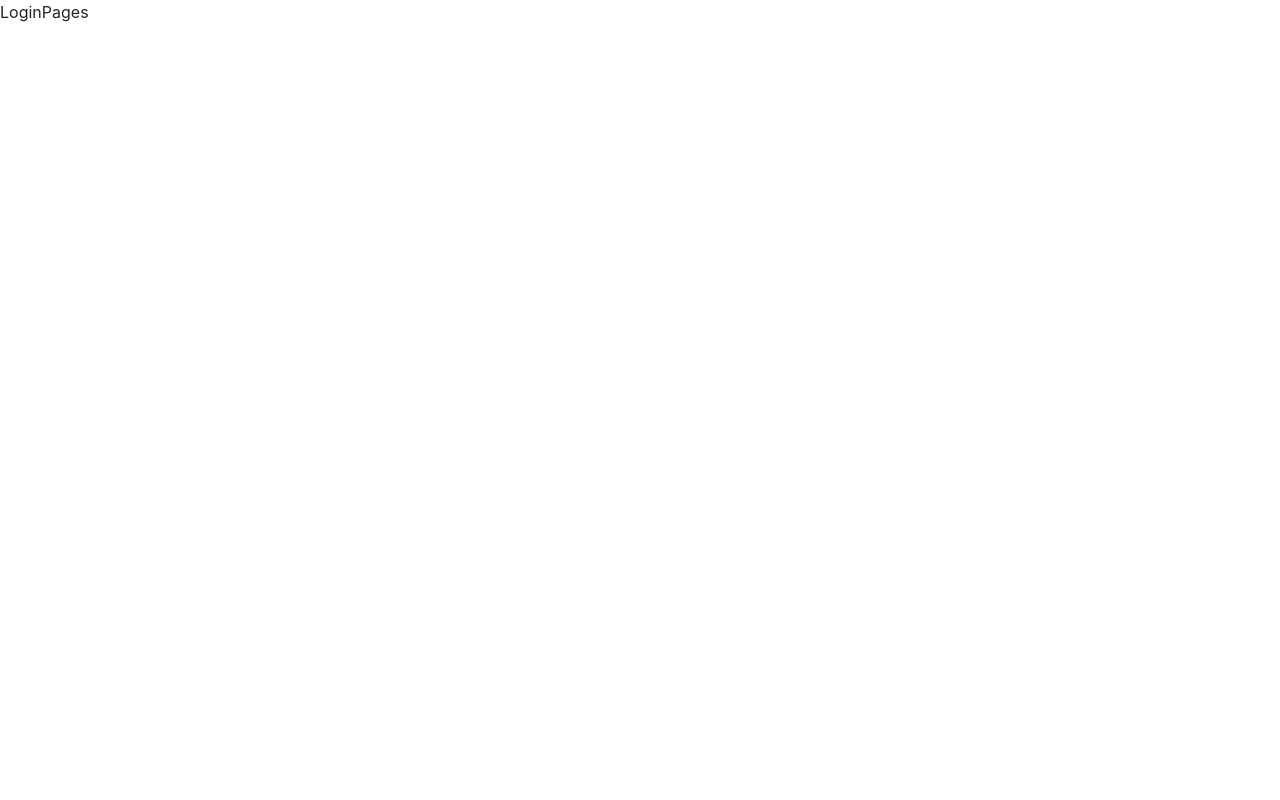
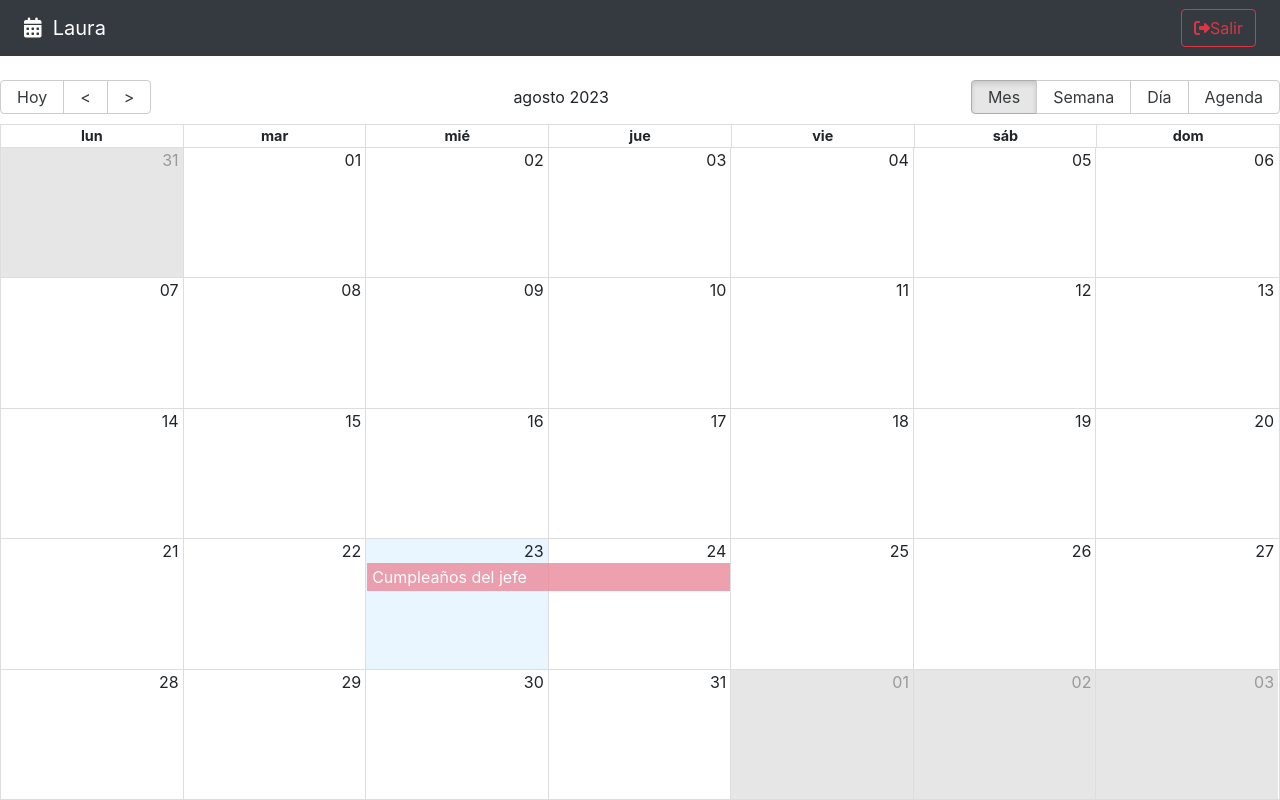
Before and after one commit to LMARULANDA/calendar-app, a React (Vite) app: page /auth in a window 1280 px wide. Built offline with nearby package versions, Linux system fonts and the light colour scheme.

Commit message:
Configuracion del calendario

```diff
--- a/index.html
+++ b/index.html
@@ -6,6 +6,7 @@
     <meta name="viewport" content="width=device-width, initial-scale=1.0" />
     <title>Calendar App</title>
     <link rel="stylesheet" href="https://cdn.jsdelivr.net/npm/bootstrap@4.5.3/dist/css/bootstrap.min.css" integrity="sha384-TX8t27EcRE3e/ihU7zmQxVncDAy5uIKz4rEkgIXeMed4M0jlfIDPvg6uqKI2xXr2" crossorigin="anonymous">
+    <link rel="stylesheet" href="https://cdnjs.cloudflare.com/ajax/libs/font-awesome/6.4.2/css/all.min.css" integrity="sha512-z3gLpd7yknf1YoNbCzqRKc4qyor8gaKU1qmn+CShxbuBusANI9QpRohGBreCFkKxLhei6S9CQXFEbbKuqLg0DA==" crossorigin="anonymous" referrerpolicy="no-referrer" />
   </head>
   <body>
     <div id="root"></div>
--- a/package.json
+++ b/package.json
@@ -10,7 +10,9 @@
     "preview": "vite preview"
   },
   "dependencies": {
+    "date-fns": "^2.30.0",
     "react": "^18.2.0",
+    "react-big-calendar": "^1.8.2",
     "react-dom": "^18.2.0",
     "react-router-dom": "^6.15.0"
   },
--- /dev/null
+++ b/src/auth/pages/LoginPages.css
@@ -0,0 +1,51 @@
+.login-container{
+    margin-top: 15%;
+}
+.login-form-1{
+    border-radius: 5px;
+    box-shadow: 0 5px 8px 0 rgba(0, 0, 0, 0.2), 0 9px 26px 0 rgba(0, 0, 0, 0.19);
+    padding: 5%;
+}
+.login-form-1 h3{
+    text-align: center;
+    color: #333;
+}
+.login-form-2{
+    border-radius: 5px;
+    box-shadow: 0 5px 8px 0 rgba(0, 0, 0, 0.2), 0 9px 26px 0 rgba(0, 0, 0, 0.19);
+    padding: 5%;
+    background: #0062cc;
+}
+.login-form-2 h3{
+    text-align: center;
+    color: #fff;
+}
+.login-container form{
+    padding: 10%;
+}
+.btnSubmit
+{
+    width: 100%;
+    border-radius: 1rem;
+    padding: 1.5%;
+    border: none;
+    cursor: pointer;
+}
+.login-form-1 .btnSubmit{
+    color: #fff;
+    background-color: #0062cc;
+}
+.login-form-2 .btnSubmit{
+    background-color: #fff;
+    color: #0062cc;
+}
+.login-form-2 .ForgetPwd{
+    color: #fff;
+    font-weight: 600;
+    text-decoration: none;
+}
+.login-form-1 .ForgetPwd{
+    color: #0062cc;
+    font-weight: 600;
+    text-decoration: none;
+}
--- a/src/auth/pages/LoginPages.jsx
+++ b/src/auth/pages/LoginPages.jsx
@@ -1,6 +1,79 @@
+import React from 'react';
+import './LoginPages.css';
 
 export const LoginPages = () => {
-  return (
-    <div>LoginPages</div>
-  )
+    return (
+        <div className="container login-container">
+            <div className="row">
+                <div className="col-md-6 login-form-1">
+                    <h3>Ingreso</h3>
+                    <form>
+                        <div className="form-group mb-2">
+                            <input
+                                type="text"
+                                className="form-control"
+                                placeholder="Correo"
+                            />
+                        </div>
+                        <div className="form-group mb-2">
+                            <input
+                                type="password"
+                                className="form-control"
+                                placeholder="Contraseña"
+                            />
+                        </div>
+                        <div className="d-grid gap-2">
+                            <input
+                                type="submit"
+                                className="btnSubmit"
+                                value="Login"
+                            />
+                        </div>
+                    </form>
+                </div>
+
+                <div className="col-md-6 login-form-2">
+                    <h3>Registro</h3>
+                    <form>
+                        <div className="form-group mb-2">
+                            <input
+                                type="text"
+                                className="form-control"
+                                placeholder="Nombre"
+                            />
+                        </div>
+                        <div className="form-group mb-2">
+                            <input
+                                type="email"
+                                className="form-control"
+                                placeholder="Correo"
+                            />
+                        </div>
+                        <div className="form-group mb-2">
+                            <input
+                                type="password"
+                                className="form-control"
+                                placeholder="Contraseña"
+                            />
+                        </div>
+
+                        <div className="form-group mb-2">
+                            <input
+                                type="password"
+                                className="form-control"
+                                placeholder="Repita la contraseña"
+                            />
+                        </div>
+
+                        <div className="form-group mb-2">
+                            <input
+                                type="submit"
+                                className="btnSubmit"
+                                value="Crear cuenta" />
+                        </div>
+                    </form>
+                </div>
+            </div>
+        </div>
+    )
 }
--- /dev/null
+++ b/src/calendar/components/Navbar.jsx
@@ -0,0 +1,19 @@
+
+
+export const Navbar = () => {
+  return (
+    <div className="navbar navbar-dark bg-dark  mb-4 px-4">
+      <span className="navbar-brand">
+        <i className="fas fa-calendar-alt"></i>
+        &nbsp;
+        Laura
+      </span>
+      <button className="btn btn-outline-danger">
+        <i className="fas fa-sign-out-alt"></i>
+        <span>Salir</span>
+
+      </button>
+
+    </div>
+  )
+}
--- /dev/null
+++ b/src/calendar/index.js
@@ -0,0 +1,2 @@
+export * from './components/Navbar';
+export * from './pages/CalendarPage';
--- a/src/calendar/pages/CalendarPage.jsx
+++ b/src/calendar/pages/CalendarPage.jsx
@@ -1,10 +1,50 @@
-import { BrowserRouter } from "react-router-dom";
-import { AppRouter } from "../../router";
+import { Calendar} from 'react-big-calendar';
+import 'react-big-calendar/lib/css/react-big-calendar.css';
+
+import {addHours} from 'date-fns';
+
+import { Navbar } from "../";
+import { localizer,getMessagesES } from '../../helpers';
+
+const events = [{
+  title:'Cumpleaños del jefe',
+  notes:'Hay que comprar el pastel',
+  start: new Date(),
+  end: addHours(new Date(),2),
+  bgColor: '#fafafa',
+  user: {
+    _id:123,
+    name:'Laura'
+  }
+}]
 
 export const CalendarPage = () => {
+
+  const eventStyleGetter = (event, start, end, isSelected) => {
+      const style = {
+        backgroundColor:'#ea899a',
+        borderRadius:'0px',
+        opacity:0.8,
+        color:'white'
+      }
+      return {
+        style
+      }
+  }
+
   return (
     <>
-      <AppRouter/>
+      <Navbar/>
+      <Calendar
+      culture='es'
+      localizer={localizer}
+      events={events}
+      startAccessor="start"
+      endAccessor="end"
+      style={{ height: 'calc(100vh - 80px)' }}
+      messages={getMessagesES()}
+      eventPropGetter={eventStyleGetter}
+    />
     </>
 
   );
--- /dev/null
+++ b/src/helpers/calendarLocalizer.js
@@ -0,0 +1,18 @@
+import { Calendar, dateFnsLocalizer } from 'react-big-calendar';
+import 'react-big-calendar/lib/css/react-big-calendar.css';
+
+import {format, parse, startOfWeek,getDay} from 'date-fns';
+import enUS from 'date-fns/locale/en-US';
+import esES from 'date-fns/locale/es';
+
+const locales = {
+  'es': esES,
+}
+
+export const localizer = dateFnsLocalizer({
+  format,
+  parse,
+  startOfWeek,
+  getDay,
+  locales,
+})
--- /dev/null
+++ b/src/helpers/getMessages.js
@@ -0,0 +1,18 @@
+
+export const getMessagesES = () => {
+    return {
+    allDay: 'Todo el día',
+    previous: '<',
+    next: '>',
+    today: 'Hoy',
+    month: 'Mes',
+    week: 'Semana',
+    day: 'Día',
+    agenda: 'Agenda',
+    date: 'Fecha',
+    time: 'Hora',
+    event: 'Evento',
+    noEventsInRange: 'No hay eventos en este rango',
+    showMore: total => `+ Ver más (${total})`
+    }
+}
--- /dev/null
+++ b/src/helpers/index.js
@@ -0,0 +1,2 @@
+export * from './calendarLocalizer';
+export * from './getMessages';
--- a/src/router/AppRouter.jsx
+++ b/src/router/AppRouter.jsx
@@ -3,7 +3,7 @@
 import { CalendarPage } from "../calendar/pages/CalendarPage";
 
 export const AppRouter = () => {
-    const authStatus = 'not-authenticated';
+    const authStatus = 'authenticated';
   return (
     <Routes>
         {
```
Also changed, not shown: 1 other file (tests, documents, lock files or other folders).
